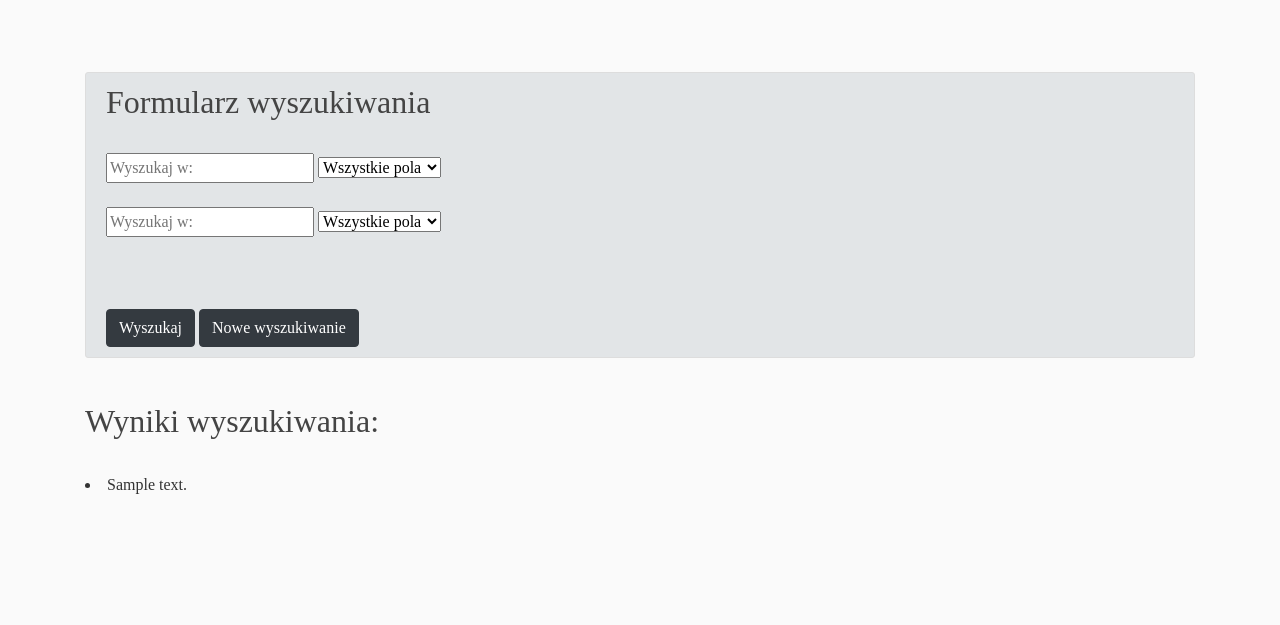
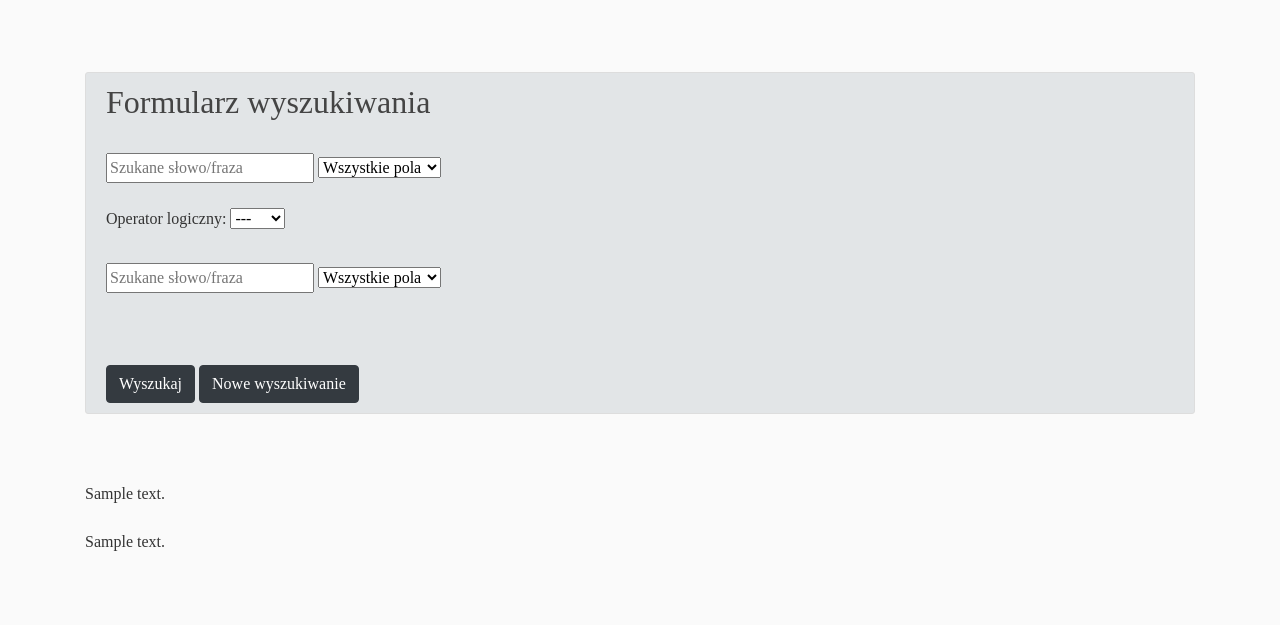
Before and after one commit to Hermotimos/PublicationsDB, a Django app: template bibliography/templates/bibliography/bibliography_search.html in a window 1280 px wide. Shown: the part 56-681 px from the top of the page. Run offline with Django 3.2, Linux system fonts and the light colour scheme; the template is opened without the code that fills it: most values are stand-ins (such as "Sample title", 1, 10 or a date in 2020); some libraries are stand-ins or nearby versions.

Commit message:
template developed

```diff
--- a/bibliography/templates/bibliography/bibliography_search.html
+++ b/bibliography/templates/bibliography/bibliography_search.html
@@ -6,7 +6,8 @@
         <h2>Formularz wyszukiwania</h2>
         <br>
         <form method="GET" action="">
-            <input type="text" name="search1" placeholder="Wyszukaj w:" value="{{ request.GET.search1 }}"/>
+            <!--  COL 1   -->
+            <input type="text" name="search1" placeholder="Szukane słowo/fraza" value="{{ request.GET.search1 }}"/>
             <select id="option1" name="option1">
                 <option value="all">Wszystkie pola</option>
                 <option value="author">Autor/Redaktor</option>
@@ -14,8 +15,15 @@
                 <option value="year">Rok wydania</option>
             </select>
             <br><br>
+            <label>Operator logiczny:</label>
+            <select id="operator" name="operator">
+                <option value="none">---</option>
+                <option value="or">OR</option>
+                <option value="not">NOT</option>
+            </select>
+            <br><br>
 
-            <input type="text" name="search2" placeholder="Wyszukaj w:" value="{{ request.GET.search2 }}"/>
+            <input type="text" name="search2" placeholder="Szukane słowo/fraza" value="{{ request.GET.search2 }}"/>
             <select id="option2" name="option2">
                 <option value="all">Wszystkie pola</option>
                 <option value="author">Autor/Redaktor</option>
@@ -24,6 +32,8 @@
             </select>
             <br><br>
 
+
+
             <br><br>
             <button class="btn btn-dark" type="submit">Wyszukaj</button>
             <a href="{% url 'bibliography:search' %}" class="btn btn-dark text-right">Nowe wyszukiwanie</a>
@@ -31,10 +41,17 @@
     </div>
 
     <br>
-    <h2>Wyniki wyszukiwania:</h2>
+    {% if is_searching %}
+        <h2>Wyniki wyszukiwania:</h2>
+        {% if sorted_results %}
+            {% for description in sorted_results %}
+                <li>{{ description }}</li>
+            {% endfor %}
+        {% else %}
+            <p>Brak pozycji spełniających wybrane kryteria wyszukiwania.</p>
+        {% endif %}
+    {% endif %}
     <br>
-    {% for description in sorted_results %}
-        <li>{{ description }}</li>
-    {% endfor %}
-
+    {{ descriptions_1_2 }}<br><br>
+    {{ descriptions_3_4 }}
 {% endblock content %}
--- a/static/css/main.css
+++ b/static/css/main.css
@@ -112,3 +112,7 @@ h5 {
 h6 {
         margin-bottom: 10px;
         margin-left: 40px;}
+
+p.operator {
+        margin-bottom: 0px;
+}
```
